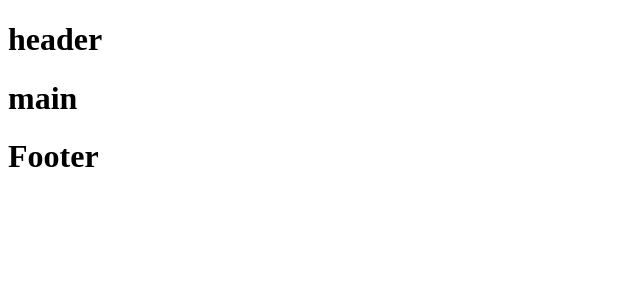
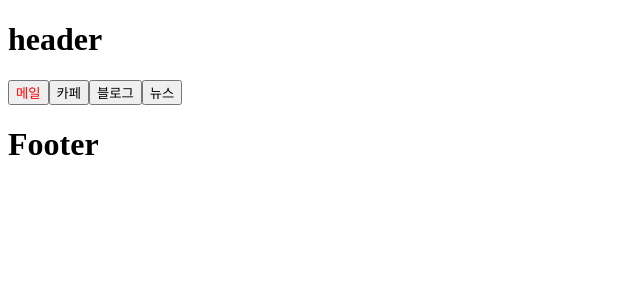
Before and after one commit to Pracrobo/React-Basic-App, a React (Vite) app in the folder react-basic/: page / in a window 1280 px wide. Shown: the top 300 px of the page, without its empty margins (0-640 px from the left). Built offline with nearby package versions, Linux system fonts and the light colour scheme.

Commit message:
[react] jsx 와 props 속성

```diff
--- a/react-basic/src/App.jsx
+++ b/react-basic/src/App.jsx
@@ -2,12 +2,28 @@ import "./App.css";
 import Header from "./components/Header";
 import Main from "./components/Main";
 import Footer from "./components/Footer";
+import Button from "./components/Button";
 
 function App() {
+  const buttonProps = {
+    text: "메일",
+    color: "red",
+    a:1,
+    b:2,
+    c:3,
+  }
+
+
   return (
     <>
       <Header />
-      <Main />
+
+      <Button {...buttonProps}></Button>
+      <Button text={"카페"}></Button>
+      <Button text={"블로그"}></Button>
+      <Button text={"뉴스"}>
+        <div> 자식 요소 </div>
+      </Button>
       <Footer />
     </>
   );
--- /dev/null
+++ b/react-basic/src/components/Button.jsx
@@ -0,0 +1,5 @@
+const Button= (props) => {
+    return <button style={{ color: props.color}}> {props.text} </button>;
+};
+
+export default Button;
--- /dev/null
+++ b/react-basic/src/components/Main.css
@@ -0,0 +1,3 @@
+.logout{
+    background-color: green;
+}
--- a/react-basic/src/components/Main.jsx
+++ b/react-basic/src/components/Main.jsx
@@ -1,8 +1,16 @@
+import Button from './Button';
+import './Main.css'
 const Main = () => {
-  return (
-    <main>
-      <h1> main </h1>
-    </main>
-  );
+  const user = {
+    name : "robo",
+    isLogin : true,
+  }
+
+  if (user.isLogin) {
+    return <div className="logout"> 로그인 </div>
+  }else {
+    return <div className="logout"> 로그아웃</div>
+  }
+
 };
 export default Main;
```
Also changed, not shown: 2 other files (tests, documents, lock files or other folders).
